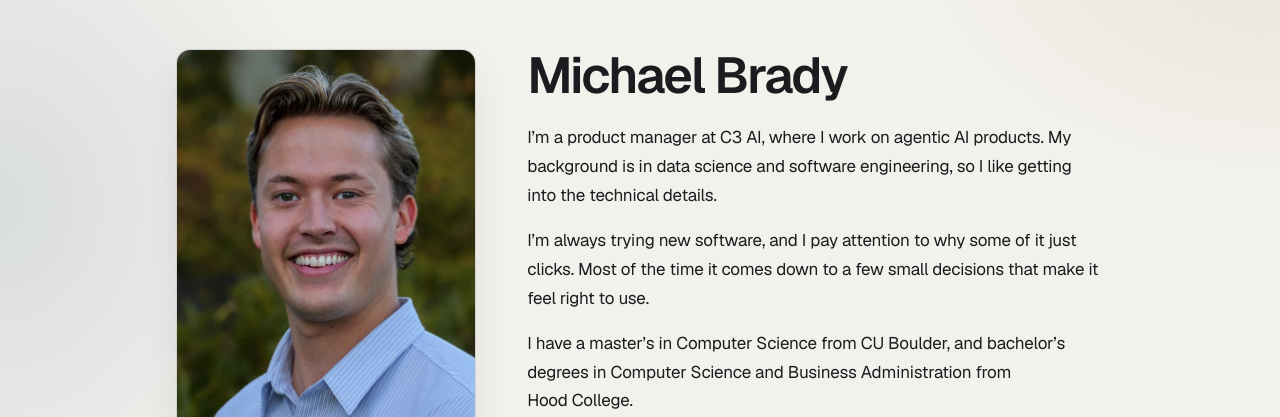
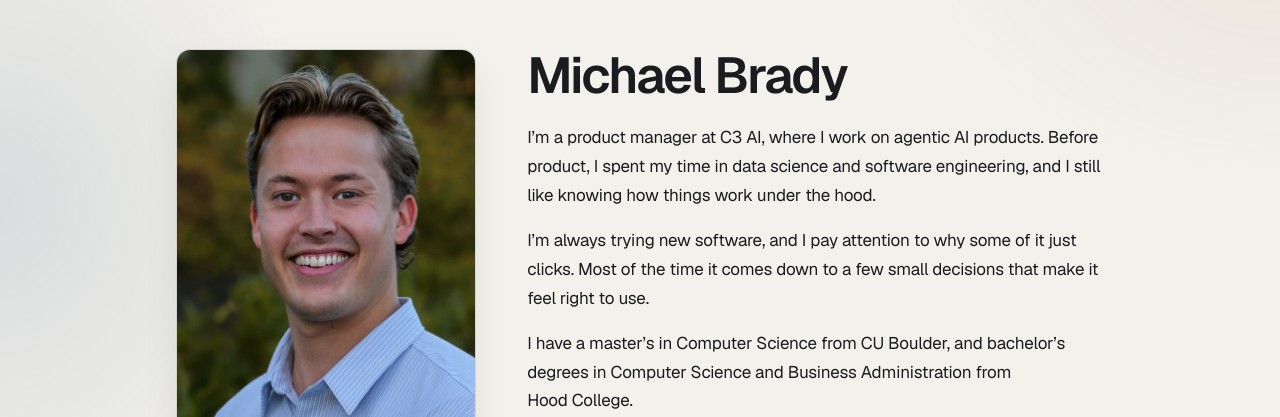
Before and after one commit to michaelbrady4/michaelbrady4.github.io, an Astro site: page / in a window 1280 px wide. Shown: the part 68-485 px from the top of the page. Built offline with nearby package versions, Linux system fonts and the light colour scheme; Astro itself is replaced by a stand-in of ours.

Commit message:
Reword the first paragraph of the bio (#11)
"So I like getting into the technical details" becomes "Before product, I spent my time in data science and software engineering, and I still like knowing how things work under the hood." Michael chose the wording.

```diff
--- a/src/site.ts
+++ b/src/site.ts
@@ -8,7 +8,7 @@ export const site = {
   role: 'AI Product Manager at C3 AI',
   email: 'mb.bradymike@gmail.com',
   bio: [
-    'I’m a product manager at C3 AI, where I work on agentic AI products. My background is in data science and software engineering, so I like getting into the technical details.',
+    'I’m a product manager at C3 AI, where I work on agentic AI products. Before product, I spent my time in data science and software engineering, and I still like knowing how things work under the hood.',
     'I’m always trying new software, and I pay attention to why some of it just clicks. Most of the time it comes down to a few small decisions that make it feel right to use.',
     'I have a master’s in Computer Science from CU Boulder, and bachelor’s degrees in Computer Science and Business Administration from Hood College.',
   ],
```
Also changed, not shown: docs/PRD.md (+1 -0 lines).
